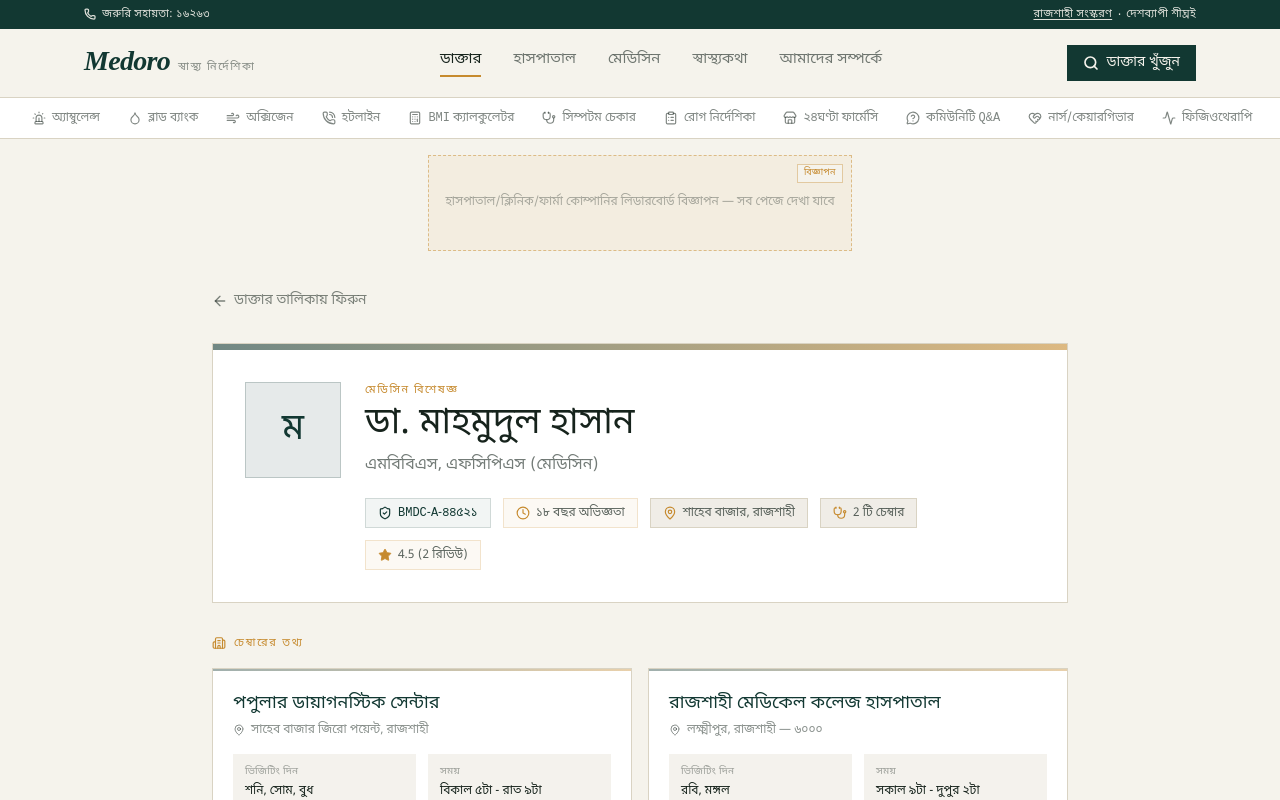
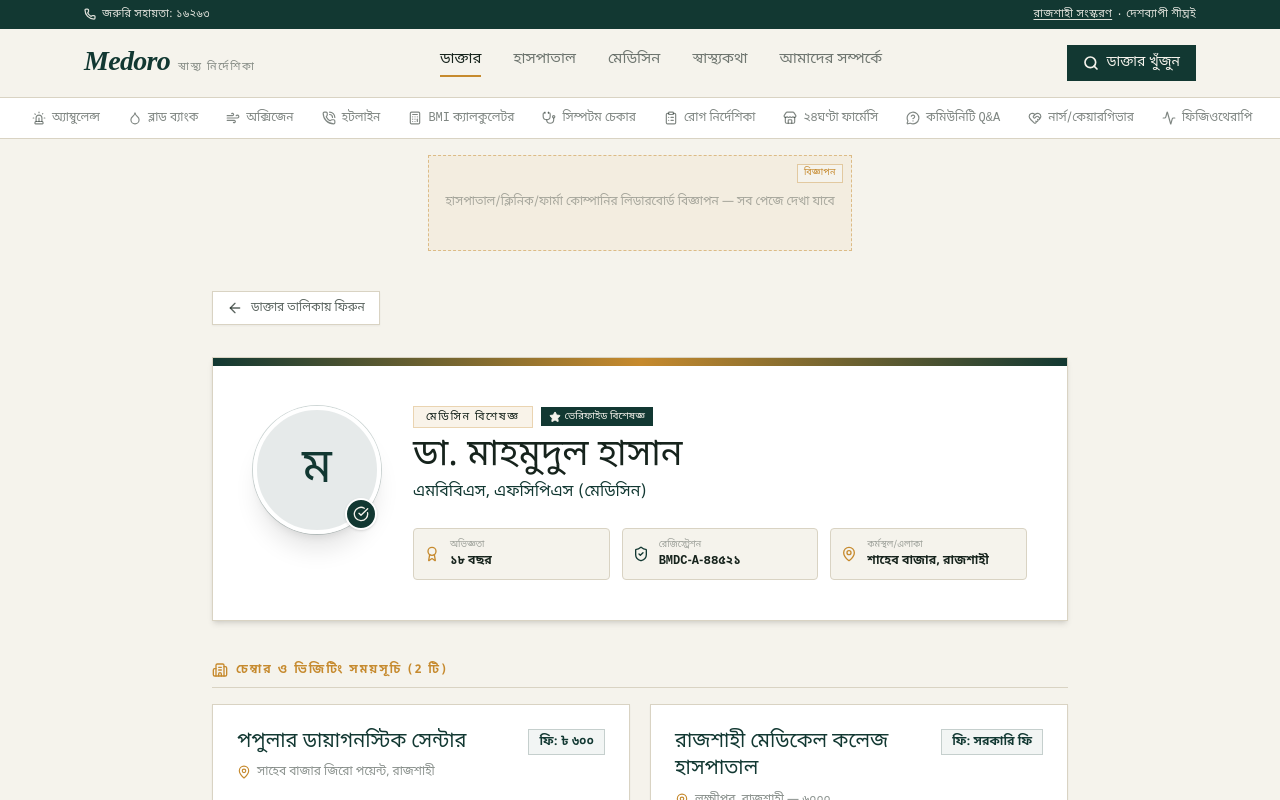
Before and after one commit to tonmoymj/medoro, a React (Vite) app: page / in a window 1280 px wide. Both pictures are taken after a click on the button 261 px from the left and 1143 px from the top of the page. Shown: the top 800 px of the page. Built offline with nearby package versions, Linux system fonts and the light colour scheme; no server answers; the database is empty.

Commit message:
Enhance UI/UX for doctor cards list and doctor profile page

```diff
--- a/src/components/DoctorProfile.tsx
+++ b/src/components/DoctorProfile.tsx
@@ -1,5 +1,5 @@
 import { useState } from "react";
-import { MapPin, Clock, Wallet, ShieldCheck, Phone, ArrowLeft, Send, Star, Stethoscope, Building2 } from "lucide-react";
+import { MapPin, Clock, Wallet, ShieldCheck, Phone, ArrowLeft, Send, Star, Stethoscope, Building2, Calendar, Award, CheckCircle } from "lucide-react";
 import { hospitals as seedHospitals, reviews } from "@/data";
 import { useAdmin } from "@/context/AdminContext";
 import AdSlot from "@/components/AdSlot";
@@ -25,57 +25,75 @@ export default function DoctorProfile({
 
   return (
     <div className="mx-auto max-w-4xl px-5 py-10">
-      <button onClick={back} className="flex items-center gap-1.5 text-sm text-ink/55 hover:text-pine mb-8 transition-colors">
+      <button
+        onClick={back}
+        className="inline-flex items-center gap-2 text-xs font-mono bg-white border border-line px-3.5 py-2 text-ink/70 hover:text-pine hover:border-pine mb-8 transition-all shadow-sm"
+      >
         <ArrowLeft className="h-4 w-4" strokeWidth={2} /> ডাক্তার তালিকায় ফিরুন
       </button>
 
-      {/* ── profile card ── */}
-      <div className="bg-white border border-line overflow-hidden">
-        {/* top accent bar */}
-        <div className="h-1.5 w-full bg-gradient-to-r from-pine/60 to-gold/60" />
+      {/* ── main profile banner card ── */}
+      <div className="bg-white border border-line shadow-md overflow-hidden">
+        {/* top hero accent */}
+        <div className="h-2 w-full bg-gradient-to-r from-pine via-gold to-pine" />
 
-        <div className="p-6 sm:p-8">
-          <div className="flex flex-col sm:flex-row sm:items-start gap-6">
+        <div className="p-6 sm:p-10">
+          <div className="flex flex-col md:flex-row md:items-start gap-8">
             {/* avatar */}
-            <div className="h-24 w-24 shrink-0 border border-pine/20 overflow-hidden bg-pine/10 flex items-center justify-center font-display text-4xl text-pine">
-              {doctor.photo
-                ? <img src={doctor.photo} alt={doctor.name} className="h-full w-full object-cover" />
-                : initials
-              }
+            <div className="relative mx-auto md:mx-0">
+              <div className="h-32 w-32 border-4 border-white shadow-xl rounded-full overflow-hidden bg-pine/10 flex items-center justify-center font-display text-5xl text-pine ring-1 ring-pine/20">
+                {doctor.photo ? (
+                  <img src={doctor.photo} alt={doctor.name} className="h-full w-full object-cover" />
+                ) : (
+                  <span>{initials}</span>
+                )}
+              </div>
+              <span className="absolute bottom-1 right-1 bg-pine text-paper p-1.5 rounded-full border-2 border-white shadow">
+                <CheckCircle className="h-4 w-4" />
+              </span>
             </div>
 
             {/* info */}
-            <div className="flex-1">
-              <p className="font-mono text-[11px] uppercase tracking-[0.14em] text-gold mb-1.5">
+            <div className="flex-1 text-center md:text-left">
+              <div className="flex flex-wrap items-center justify-center md:justify-start gap-2 mb-2">
+                <span className="font-mono text-[11px] uppercase tracking-[0.14em] bg-gold/10 border border-gold/30 text-ink px-3 py-0.5">
                   {doctor.specialty}
-              </p>
-              <h1 className="font-display text-3xl sm:text-4xl text-ink">{doctor.name}</h1>
-              <p className="text-ink/60 mt-2 leading-relaxed">{doctor.degree}</p>
-
-              {/* badges row */}
-              <div className="mt-5 flex flex-wrap gap-3">
-                <span className="inline-flex items-center gap-1.5 bg-pine/5 border border-pine/15 font-mono text-xs text-pine px-3 py-1.5">
-                  <ShieldCheck className="h-3.5 w-3.5" strokeWidth={2} />
-                  {doctor.regNo}
                 </span>
-                <span className="inline-flex items-center gap-1.5 bg-gold/5 border border-gold/20 font-mono text-xs text-ink/70 px-3 py-1.5">
-                  <Clock className="h-3.5 w-3.5 text-gold" strokeWidth={2} />
-                  {doctor.experience} অভিজ্ঞতা
-                </span>
-                <span className="inline-flex items-center gap-1.5 bg-line/40 border border-line font-mono text-xs text-ink/70 px-3 py-1.5">
-                  <MapPin className="h-3.5 w-3.5 text-gold" strokeWidth={2} />
-                  {doctor.area}
-                </span>
-                <span className="inline-flex items-center gap-1.5 bg-line/40 border border-line font-mono text-xs text-ink/70 px-3 py-1.5">
-                  <Stethoscope className="h-3.5 w-3.5 text-gold" strokeWidth={2} />
-                  {doctor.chambers.length} টি চেম্বার
-                </span>
-                {avg !== null && (
-                  <span className="inline-flex items-center gap-1.5 bg-gold/5 border border-gold/20 font-mono text-xs text-ink/70 px-3 py-1.5">
-                    <Star className="h-3.5 w-3.5 fill-gold text-gold" strokeWidth={1.5} />
-                    {avg.toFixed(1)} ({doctorReviews.length} রিভিউ)
+                {doctor.featured && (
+                  <span className="font-mono text-[10px] bg-pine text-paper px-2 py-0.5 flex items-center gap-1">
+                    <Star className="h-3 w-3 fill-paper" /> ভেরিফাইড বিশেষজ্ঞ
                   </span>
                 )}
+              </div>
+
+              <h1 className="font-display text-3xl sm:text-4xl text-ink leading-tight">{doctor.name}</h1>
+              <p className="text-pine font-medium mt-1 text-sm sm:text-base leading-relaxed">{doctor.degree}</p>
+
+              {/* quick meta badges */}
+              <div className="mt-6 grid grid-cols-2 sm:grid-cols-3 gap-3">
+                <div className="bg-paper border border-line p-2.5 rounded text-left flex items-center gap-2.5">
+                  <Award className="h-4 w-4 text-gold shrink-0" />
+                  <div>
+                    <p className="font-mono text-[9px] uppercase text-ink/40">অভিজ্ঞতা</p>
+                    <p className="font-mono text-xs font-semibold text-ink">{doctor.experience}</p>
+                  </div>
+                </div>
+
+                <div className="bg-paper border border-line p-2.5 rounded text-left flex items-center gap-2.5">
+                  <ShieldCheck className="h-4 w-4 text-pine shrink-0" />
+                  <div>
+                    <p className="font-mono text-[9px] uppercase text-ink/40">রেজিস্ট্রেশন</p>
+                    <p className="font-mono text-xs font-semibold text-ink">{doctor.regNo}</p>
+                  </div>
+                </div>
+
+                <div className="bg-paper border border-line p-2.5 rounded text-left flex items-center gap-2.5 col-span-2 sm:col-span-1">
+                  <MapPin className="h-4 w-4 text-gold shrink-0" />
+                  <div>
+                    <p className="font-mono text-[9px] uppercase text-ink/40">কর্মস্থল/এলাকা</p>
+                    <p className="font-mono text-xs font-semibold text-ink truncate">{doctor.area}</p>
+                  </div>
+                </div>
               </div>
             </div>
           </div>
@@ -83,76 +101,89 @@ export default function DoctorProfile({
       </div>
 
       {/* ── chambers ── */}
-      <div className="mt-8">
-        <p className="font-mono text-[11px] uppercase tracking-[0.16em] text-gold mb-4 flex items-center gap-2">
-          <Building2 className="h-3.5 w-3.5" strokeWidth={2} />
-          চেম্বারের তথ্য
+      <div className="mt-10">
+        <div className="flex items-center justify-between mb-4 border-b border-line pb-2">
+          <p className="font-mono text-[12px] uppercase tracking-[0.16em] text-gold font-bold flex items-center gap-2">
+            <Building2 className="h-4 w-4" strokeWidth={2} />
+            চেম্বার ও ভিজিটিং সময়সূচি ({doctor.chambers.length} টি)
           </p>
-        <div className="grid sm:grid-cols-2 gap-4">
+        </div>
+
+        <div className="grid md:grid-cols-2 gap-5">
           {doctor.chambers.map((c, i) => (
-            <div key={i} className="bg-white border border-line overflow-hidden">
-              {/* mini accent */}
-              <div className="h-0.5 w-full bg-gradient-to-r from-pine/40 to-gold/40" />
-              <div className="p-5">
+            <div key={i} className="bg-white border border-line shadow-sm hover:border-pine/40 transition-all overflow-hidden flex flex-col justify-between">
+              <div className="p-6">
+                <div className="flex items-start justify-between gap-3 mb-2">
                   <button
                     onClick={() => openHospital(c.hospitalId)}
-                  className="font-display text-lg text-pine hover:underline text-left leading-snug"
+                    className="font-display text-xl text-pine hover:underline text-left leading-snug"
                   >
                     {c.hospitalName}
                   </button>
-                <p className="text-xs text-ink/50 mt-1.5 flex items-center gap-1.5">
-                  <MapPin className="h-3 w-3 shrink-0" strokeWidth={2} />
-                  {allHospitals.find((h) => h.id === c.hospitalId)?.address}
+                  <span className="font-mono text-xs font-bold text-pine bg-pine/5 border border-pine/20 px-2.5 py-1 whitespace-nowrap">
+                    ফি: {c.fee}
+                  </span>
+                </div>
+
+                <p className="text-xs text-ink/50 flex items-center gap-1.5 mb-5">
+                  <MapPin className="h-3.5 w-3.5 shrink-0 text-gold" strokeWidth={2} />
+                  {allHospitals.find((h) => h.id === c.hospitalId)?.address || doctor.area}
                 </p>
 
-                <div className="mt-4 grid grid-cols-2 gap-3">
-                  <div className="bg-line/30 px-3 py-2.5">
-                    <p className="font-mono text-[10px] text-ink/40 uppercase tracking-wide mb-1">ভিজিটিং দিন</p>
-                    <p className="font-mono text-xs text-ink">{c.days}</p>
+                <div className="space-y-2 bg-paper/70 p-3.5 border border-line/60 font-mono text-xs text-ink">
+                  <div className="flex items-center justify-between">
+                    <span className="text-ink/50 flex items-center gap-1.5">
+                      <Calendar className="h-3.5 w-3.5 text-gold" /> বার / দিন:
+                    </span>
+                    <span className="font-semibold">{c.days}</span>
                   </div>
-                  <div className="bg-line/30 px-3 py-2.5">
-                    <p className="font-mono text-[10px] text-ink/40 uppercase tracking-wide mb-1">সময়</p>
-                    <p className="font-mono text-xs text-ink">{c.time}</p>
+                  <div className="flex items-center justify-between border-t border-line/40 pt-2">
+                    <span className="text-ink/50 flex items-center gap-1.5">
+                      <Clock className="h-3.5 w-3.5 text-gold" /> সময়সূচি:
+                    </span>
+                    <span className="font-semibold">{c.time}</span>
+                  </div>
                 </div>
               </div>
 
-                <div className="mt-4 flex items-center justify-between gap-3">
-                  <span className="flex items-center gap-1.5 font-mono text-sm text-ink font-medium">
-                    <Wallet className="h-4 w-4 text-gold" strokeWidth={2} />
-                    {c.fee}
-                  </span>
-                  <button className="bg-pine text-paper px-4 py-2 text-xs font-medium hover:bg-pine/90 transition-colors whitespace-nowrap">
-                    অ্যাপয়েন্টমেন্ট চান
+              <div className="px-6 pb-6 pt-2">
+                <button
+                  onClick={() => {
+                    const formElem = document.getElementById("serial-form");
+                    formElem?.scrollIntoView({ behavior: "smooth" });
+                  }}
+                  className="w-full text-center bg-pine text-paper text-sm font-medium py-2.5 hover:bg-pine/90 transition-colors shadow-sm"
+                >
+                  অ্যাপয়েন্টমেন্ট বা সিরিয়াল নিন
                 </button>
-                </div>
               </div>
             </div>
           ))}
         </div>
       </div>
 
-      <div className="mt-8">
+      <div className="mt-10">
         <AdSlot variant="card" label="একই বিশেষত্বের ফার্মা ব্র্যান্ড বা ডায়াগনস্টিক সেন্টারের স্পনসরড বিজ্ঞাপন" />
       </div>
 
       {/* ── reviews ── */}
       {doctorReviews.length > 0 && (
-        <div className="mt-8">
-          <div className="flex items-center justify-between mb-4">
-            <p className="font-mono text-[11px] uppercase tracking-[0.16em] text-gold flex items-center gap-2">
-              <Star className="h-3.5 w-3.5 fill-gold" strokeWidth={1.5} />
-              রোগীদের মতামত
+        <div className="mt-10">
+          <div className="flex items-center justify-between mb-4 border-b border-line pb-2">
+            <p className="font-mono text-[12px] uppercase tracking-[0.16em] text-gold font-bold flex items-center gap-2">
+              <Star className="h-4 w-4 fill-gold text-gold" strokeWidth={1.5} />
+              রোগীদের রিভিউ ও অভিজ্ঞতা ({doctorReviews.length})
             </p>
             {avg !== null && (
-              <span className="font-mono text-sm text-ink bg-gold/10 border border-gold/20 px-3 py-1">
-                {avg.toFixed(1)} / ৫
+              <span className="font-mono text-xs font-bold text-ink bg-gold/10 border border-gold/30 px-3 py-1">
+                গড় রেটিং: {avg.toFixed(1)} / ৫
               </span>
             )}
           </div>
           <div className="grid sm:grid-cols-2 gap-4">
             {doctorReviews.map((r) => (
-              <div key={r.id} className="bg-white border border-line p-5">
-                <div className="flex items-center justify-between mb-2">
+              <div key={r.id} className="bg-white border border-line p-5 shadow-sm">
+                <div className="flex items-center justify-between mb-3">
                   <div className="flex gap-0.5">
                     {Array.from({ length: 5 }).map((_, i) => (
                       <Star
@@ -164,7 +195,7 @@ export default function DoctorProfile({
                   </div>
                   <span className="text-xs font-mono text-ink/40">{r.time}</span>
                 </div>
-                <p className="text-sm text-ink/65 leading-relaxed">{r.comment}</p>
+                <p className="text-sm text-ink/75 leading-relaxed">{r.comment}</p>
               </div>
             ))}
           </div>
@@ -172,48 +203,48 @@ export default function DoctorProfile({
       )}
 
       {/* ── call-back form ── */}
-      <div className="mt-8 bg-white border border-line overflow-hidden">
-        <div className="h-1 w-full bg-gradient-to-r from-gold/50 to-pine/50" />
-        <div className="p-6 sm:p-8">
-          <p className="font-mono text-[11px] uppercase tracking-[0.16em] text-gold mb-2">যোগাযোগের অনুরোধ</p>
-          <h2 className="font-display text-2xl text-ink mb-6">কল-ব্যাক চান?</h2>
+      <div id="serial-form" className="mt-10 bg-white border border-line shadow-md overflow-hidden">
+        <div className="h-1.5 w-full bg-gradient-to-r from-gold via-pine to-gold" />
+        <div className="p-6 sm:p-10">
+          <p className="font-mono text-[11px] uppercase tracking-[0.16em] text-gold mb-1">সিরিয়াল ও সিরিয়ালের সহায়তা</p>
+          <h2 className="font-display text-2xl text-ink mb-6">অ্যাপয়েন্টমেন্ট এর জন্য কল-ব্যাক চান?</h2>
           {sent ? (
-            <p className="text-pine bg-pine/5 border border-pine/20 px-4 py-3 text-sm">
-              ধন্যবাদ! আমরা শীঘ্রই আপনার সাথে যোগাযোগ করব।
-            </p>
+            <div className="text-pine bg-pine/5 border border-pine/20 p-5 text-center text-sm font-mono">
+              ✓ ধন্যবাদ! আপনার তথ্য গ্রহণ করা হয়েছে। প্রতিনিধি শীঘ্রই আপনাকে কল করবেন।
+            </div>
           ) : (
             <form
               onSubmit={(e) => {
                 e.preventDefault();
                 setSent(true);
               }}
-              className="grid sm:grid-cols-2 gap-4"
+              className="grid sm:grid-cols-2 gap-5"
             >
               <div>
-                <label className="font-mono text-xs text-ink/50 uppercase tracking-wide">আপনার নাম</label>
-                <input required className="w-full mt-1.5 border border-line px-3 py-2.5 text-sm outline-none focus:border-pine" />
+                <label className="font-mono text-xs text-ink/60 uppercase tracking-wide block mb-1">রোগীর নাম *</label>
+                <input required placeholder="নাম লিখুন" className="w-full border border-line px-3.5 py-2.5 text-sm outline-none focus:border-pine bg-paper/30" />
               </div>
               <div>
-                <label className="font-mono text-xs text-ink/50 uppercase tracking-wide">মোবাইল নম্বর</label>
-                <input required className="w-full mt-1.5 border border-line px-3 py-2.5 text-sm outline-none focus:border-pine" />
+                <label className="font-mono text-xs text-ink/60 uppercase tracking-wide block mb-1">মোবাইল নম্বর *</label>
+                <input required placeholder="০১৭XXXXXXXX" className="w-full border border-line px-3.5 py-2.5 text-sm outline-none focus:border-pine bg-paper/30" />
               </div>
               <div className="sm:col-span-2">
-                <label className="font-mono text-xs text-ink/50 uppercase tracking-wide">বার্তা (ঐচ্ছিক)</label>
-                <textarea rows={3} className="w-full mt-1.5 border border-line px-3 py-2.5 text-sm outline-none focus:border-pine resize-none" />
+                <label className="font-mono text-xs text-ink/60 uppercase tracking-wide block mb-1">সমস্যা বা বার্তা (ঐচ্ছিক)</label>
+                <textarea rows={3} placeholder="আপনার শারীরিক সমস্যা সংক্ষেপে লিখুন..." className="w-full border border-line px-3.5 py-2.5 text-sm outline-none focus:border-pine bg-paper/30 resize-none" />
               </div>
               <button
                 type="submit"
-                className="sm:col-span-2 flex items-center justify-center gap-2 bg-gold text-ink px-5 py-3 font-medium hover:bg-gold/90 transition-colors"
+                className="sm:col-span-2 flex items-center justify-center gap-2 bg-pine text-paper px-6 py-3.5 font-medium hover:bg-pine/90 transition-all shadow-md"
               >
-                <Send className="h-4 w-4" strokeWidth={2} /> অনুরোধ পাঠান
+                <Send className="h-4 w-4" strokeWidth={2} /> কল-ব্যাক অনুরোধ নিশ্চিত করুন
               </button>
             </form>
           )}
         </div>
       </div>
 
-      <p className="mt-6 text-xs text-ink/40 flex items-center gap-1.5">
-        <Phone className="h-3.5 w-3.5" strokeWidth={2} /> সরাসরি সিরিয়াল নিতে চেম্বারে ফোন করুন।
+      <p className="mt-6 text-xs text-ink/40 flex items-center justify-center gap-1.5 font-mono">
+        <Phone className="h-3.5 w-3.5 text-gold" strokeWidth={2} /> সরাসরি সিরিয়াল বা তথ্যের জন্য হাসপাতাল বা চেম্বারে সরাসরি কথা বলুন।
       </p>
     </div>
   );
```
Also changed, not shown: src/components/Doctors.tsx (+109 -73 lines). Lines whose indentation alone changed are shown as unchanged.
